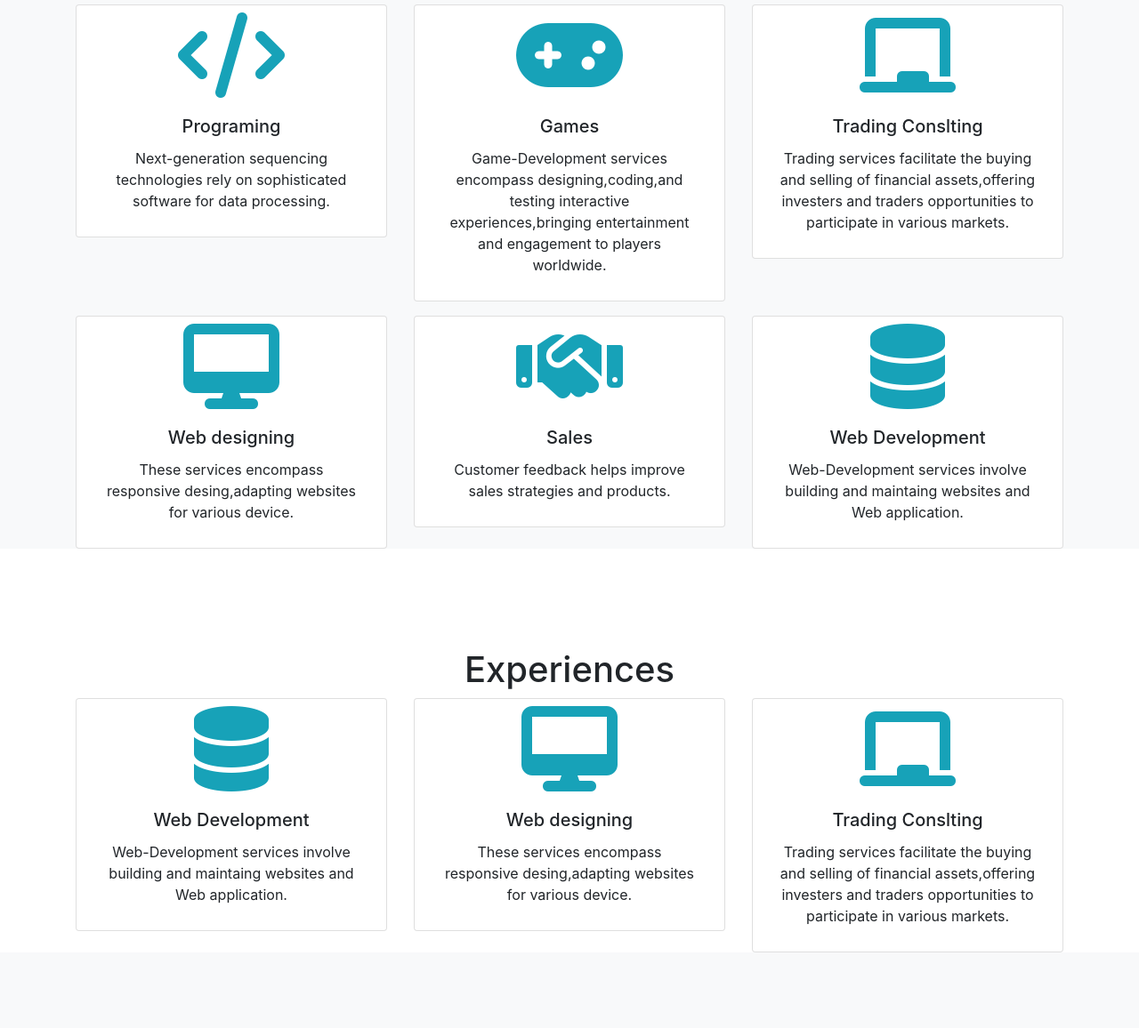
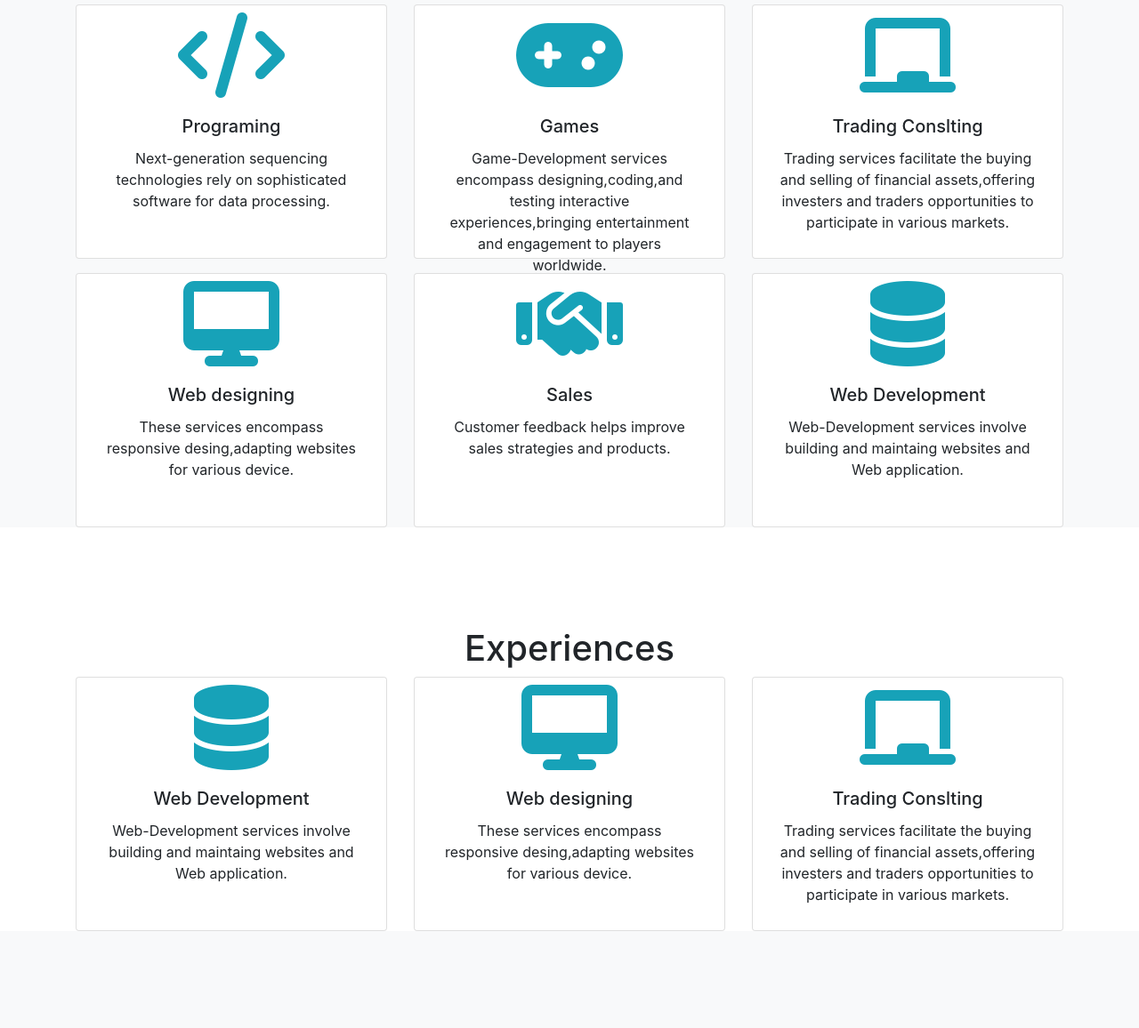
Before and after one commit to Irshadudheen/IRSHAD-, a plain HTML site: page index.html in a window 1280 px wide. Shown: the part 591-1747 px from the top of the page at 89% size. Drawn offline with nearby package versions, Linux system fonts and the light colour scheme.

Commit message:
modified size of token

```diff
--- a/index.html
+++ b/index.html
@@ -65,7 +65,7 @@
         <h1 class="text-center">Services</h1>
         <div class="row">
             <div class="col-md-4">
-        <div class="card text-center p-2"  >
+        <div class="card text-center p-2"style="height: 286px;"  >
             <i class="fa-solid fa-code display-1 text-info"></i>
             <div class="card-body">
               <h5 class="card-title">Programing</h5>
@@ -75,7 +75,7 @@
           </div>
         </div>
         <div class="col-md-4">
-            <div class="card text-center p-2" >
+            <div class="card text-center p-2"style="height: 286px;" >
               <i class="fa-solid fa-gamepad display-1 text-info"></i>
                 <div class="card-body">
                   <h5 class="card-title">Games</h5>
@@ -85,7 +85,7 @@
               </div>
             </div>
             <div class="col-md-4">
-                <div class="card text-center p-2" >
+                <div class="card text-center p-2" style="height: 286px;">
                     <i class="fa-solid fa-chalkboard display-1 text-info"></i>
                     <div class="card-body">
                       <h5 class="card-title">Trading Conslting</h5>
@@ -97,7 +97,7 @@
         </div>
                 <div class="row mt-3">
                 <div class="col-md-4">
-                    <div class="card text-center p-2" >
+                    <div class="card text-center p-2"style="height: 286px;" >
                         <i class="fa-solid fa-desktop display-1 text-info"></i>
                         <div class="card-body">
                           <h5 class="card-title">Web designing</h5>
@@ -107,7 +107,7 @@
                       </div>
                     </div>
                     <div class="col-md-4">
-                        <div class="card text-center p-2">
+                        <div class="card text-center p-2"style="height: 286px;">
                           <i class="fa-solid fa-handshake display-1 text-info"></i>
                             <div class="card-body">
                               <h5 class="card-title">Sales</h5>
@@ -117,7 +117,7 @@
                           </div>
                         </div>
                         <div class="col-md-4">
-                            <div class="card text-center p-2">
+                            <div class="card text-center p-2"style="height: 286px;">
                                 <i class="fa-solid fa-database display-1 text-info"></i>
                                 <div class="card-body">
                                   <h5 class="card-title">Web Development</h5>
@@ -137,7 +137,7 @@
         <h1 class="text-center">Experiences</h1>
         <div class="row">
             <div class="col-md-4">
-                <div class="card text-center p-2" >
+                <div class="card text-center p-2"style="height: 286px;" >
                     <i class="fa-solid fa-database display-1 text-info"></i>
                     <div class="card-body">
                       <h5 class="card-title">Web Development</h5>
@@ -147,7 +147,7 @@
                   </div>
                 </div>
                 <div class="col-md-4">
-                    <div class="card text-center p-2" >
+                    <div class="card text-center p-2"style="height: 286px;" >
                         <i class="fa-solid fa-desktop display-1 text-info"></i>
                         <div class="card-body">
                           <h5 class="card-title">Web designing</h5>
@@ -157,7 +157,7 @@
                       </div>
                     </div>
                     <div class="col-md-4">
-                        <div class="card text-center p-2" >
+                        <div class="card text-center p-2"style="height: 286px;" >
                             <i class="fa-solid fa-chalkboard display-1 text-info"></i>
                             <div class="card-body">
                               <h5 class="card-title">Trading Conslting</h5>
```
